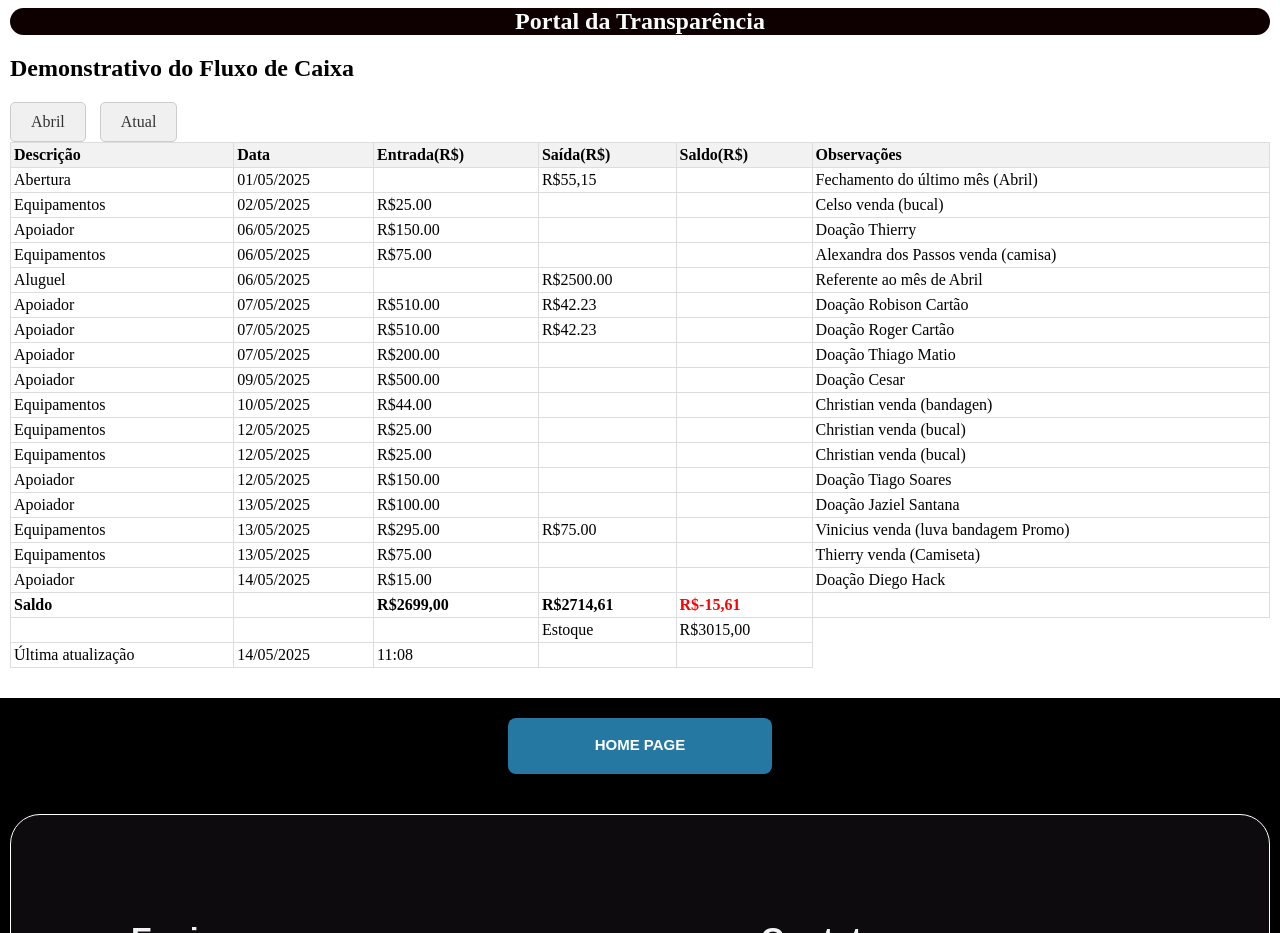
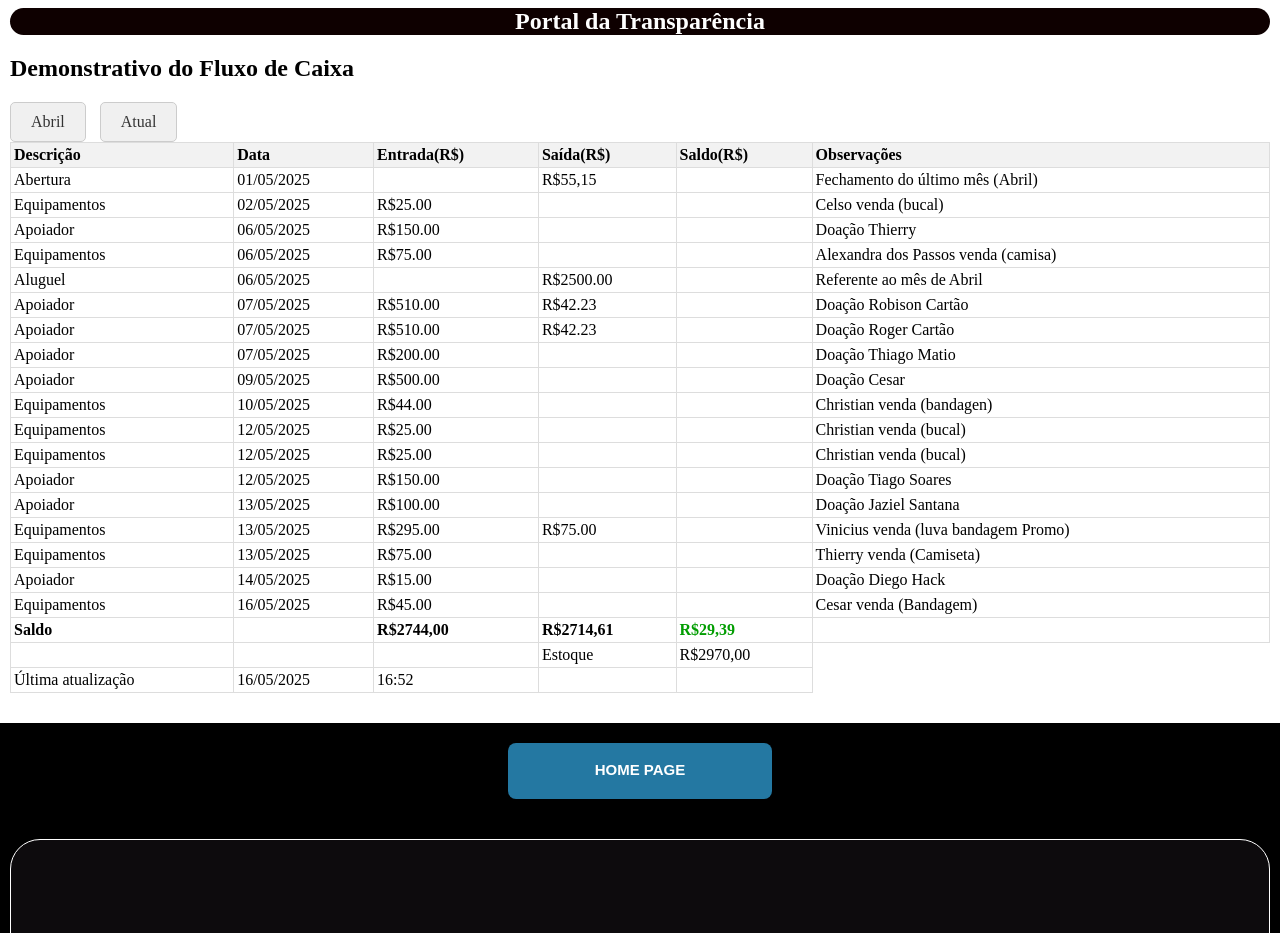
Before and after one commit to engenharia-da-luta/ong, a website built with Parcel: page docs/portal.html in a window 1280 px wide. Shown: the part 167-1100 px from the top of the page. Built offline with nearby package versions, Linux system fonts and the light colour scheme.

Commit message:
update site

```diff
--- a/docs/main.js
+++ b/docs/main.js
@@ -97,7 +97,7 @@ if (cashNegativeTotalElement) {
   cashNegativeTotalElement.textContent = cashSumNegativeFormatado;
 }
 
-const cashTotalManual = "R$-15,61";
+const cashTotalManual = "R$29,39";
 
 cashTotalElements.forEach((element) => {
   element.textContent = cashTotalManual;
--- a/docs/portal.html
+++ b/docs/portal.html
@@ -606,6 +606,14 @@
               <td class="cash-flow__column"></td>
               <td class="cash-flow__column">Doação Diego Hack</td>
             </tr>
+            <tr>
+              <td class="cash-flow__column">Equipamentos</td>
+              <td class="cash-flow__column">16/05/2025</td>
+              <td class="cash-flow__column cash--positive">R$45.00</td>
+              <td class="cash-flow__column cash--negative"></td>
+              <td class="cash-flow__column"></td>
+              <td class="cash-flow__column">Cesar venda (Bandagem)</td>
+            </tr>
 
             <tr class="cash-flow__saldo">
               <td class="cash-flow__column">Saldo</td>
@@ -622,12 +630,12 @@
               <td class="cash-flow__column"></td>
               <td class="cash-flow__column"></td>
               <td class="cash-flow__column">Estoque</td>
-              <td class="cash-flow__column">R$3015,00</td>
+              <td class="cash-flow__column">R$2970,00</td>
             </tr>
             <tr>
               <td class="cash-flow__column">Última atualização</td>
-              <td class="cash-flow__column">14/05/2025</td>
-              <td class="cash-flow__column">11:08</td>
+              <td class="cash-flow__column">16/05/2025</td>
+              <td class="cash-flow__column">16:52</td>
               <td class="cash-flow__column"></td>
               <td class="cash-flow__column"></td>
             </tr>
```
Also changed, not shown: docs/story.html (+1 -1 lines), dist/portal.html, dist/story.html, 2 other files.
